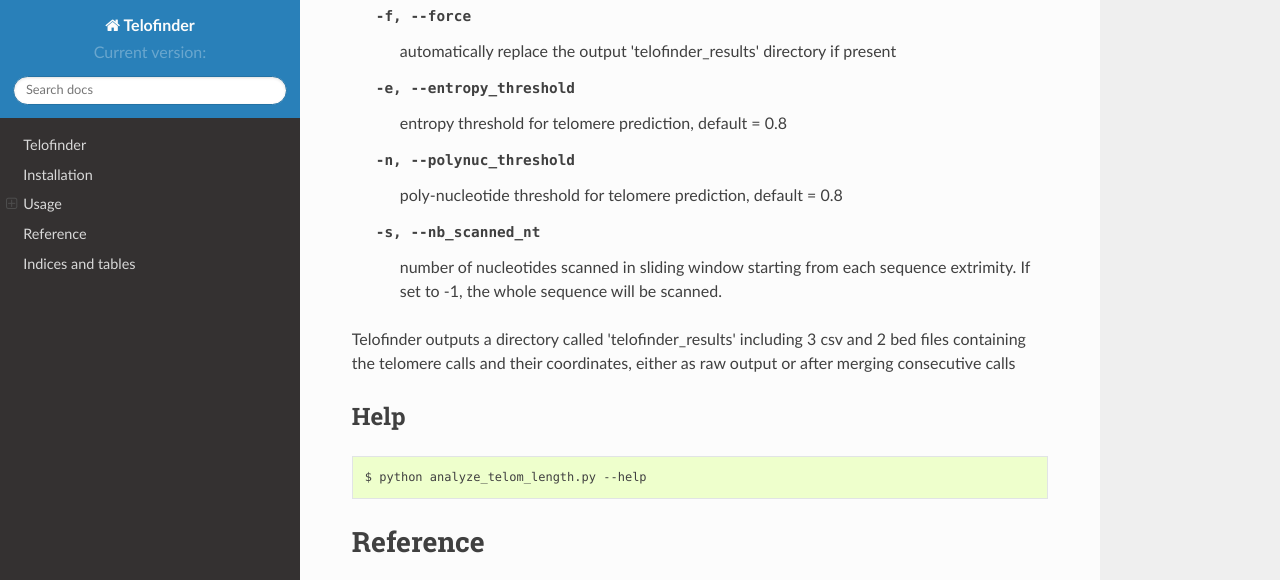
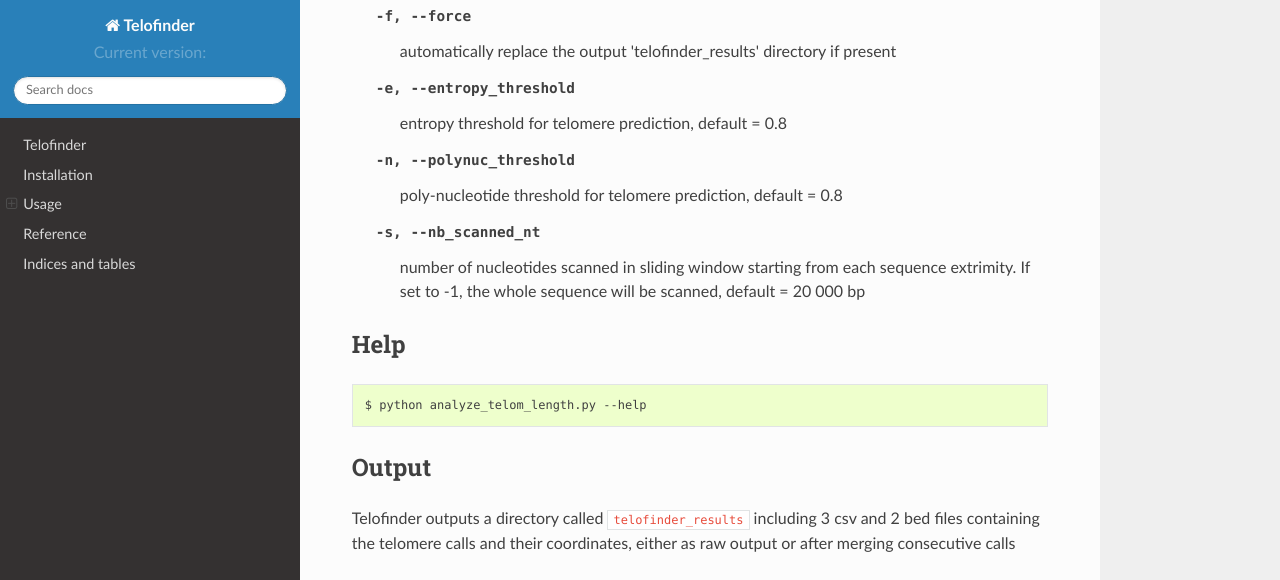
Before and after one commit to GillesFischerSorbonne/telofinder, a Sphinx documentation site: the page built from doc/index.rst, in a window 1280 px wide and 900 px high, scrolled down 2121 px, cut to the strip 0-580 px from the top of the window. Built offline with Sphinx 7.4.7 and the Read the Docs theme 2.0.0, drawn with Linux system fonts in a browser that asks for light colours; formulas are drawn with MathJax 3; the version number could not be read and is left out; some of the changed lines change nothing that is shown.

Commit message:
minor change in the doc

```diff
--- a/doc/index.rst
+++ b/doc/index.rst
@@ -74,9 +74,7 @@ Optional arguments
     default = 0.8
 
   -s, --nb_scanned_nt
-    number of nucleotides scanned in sliding window starting from each sequence extrimity. If set to -1, the whole sequence will be scanned.
-
-Telofinder outputs a directory called 'telofinder_results' including 3 csv and 2 bed files containing the telomere calls and their coordinates, either as raw output or after merging consecutive calls
+    number of nucleotides scanned in sliding window starting from each sequence extrimity. If set to -1, the whole sequence will be scanned, default = 20 000 bp
 
 Help
 =====
@@ -85,6 +83,11 @@ Help
 
     $ python analyze_telom_length.py --help
 
+
+Output
+======
+
+Telofinder outputs a directory called ``telofinder_results`` including 3 csv and 2 bed files containing the telomere calls and their coordinates, either as raw output or after merging consecutive calls
 
 Reference
 ###########################
```
Also changed, not shown: 6 other files.
